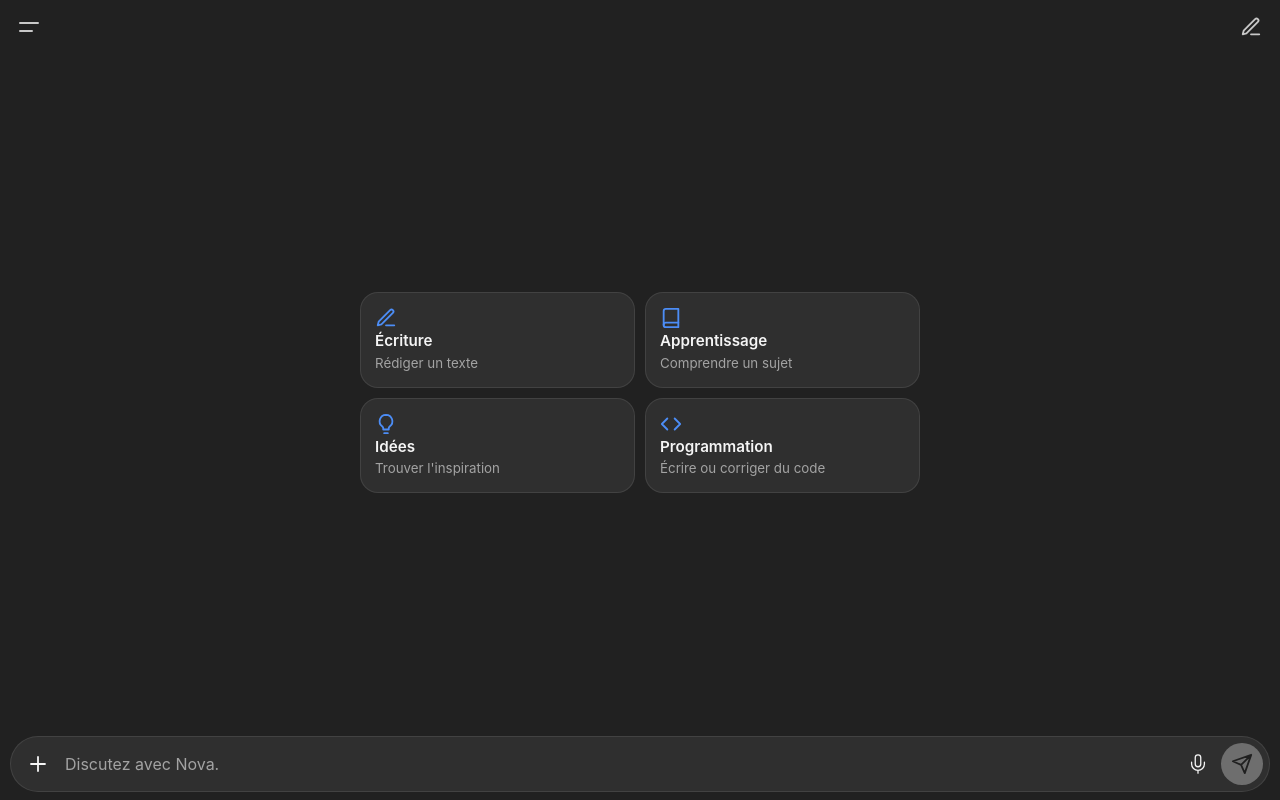
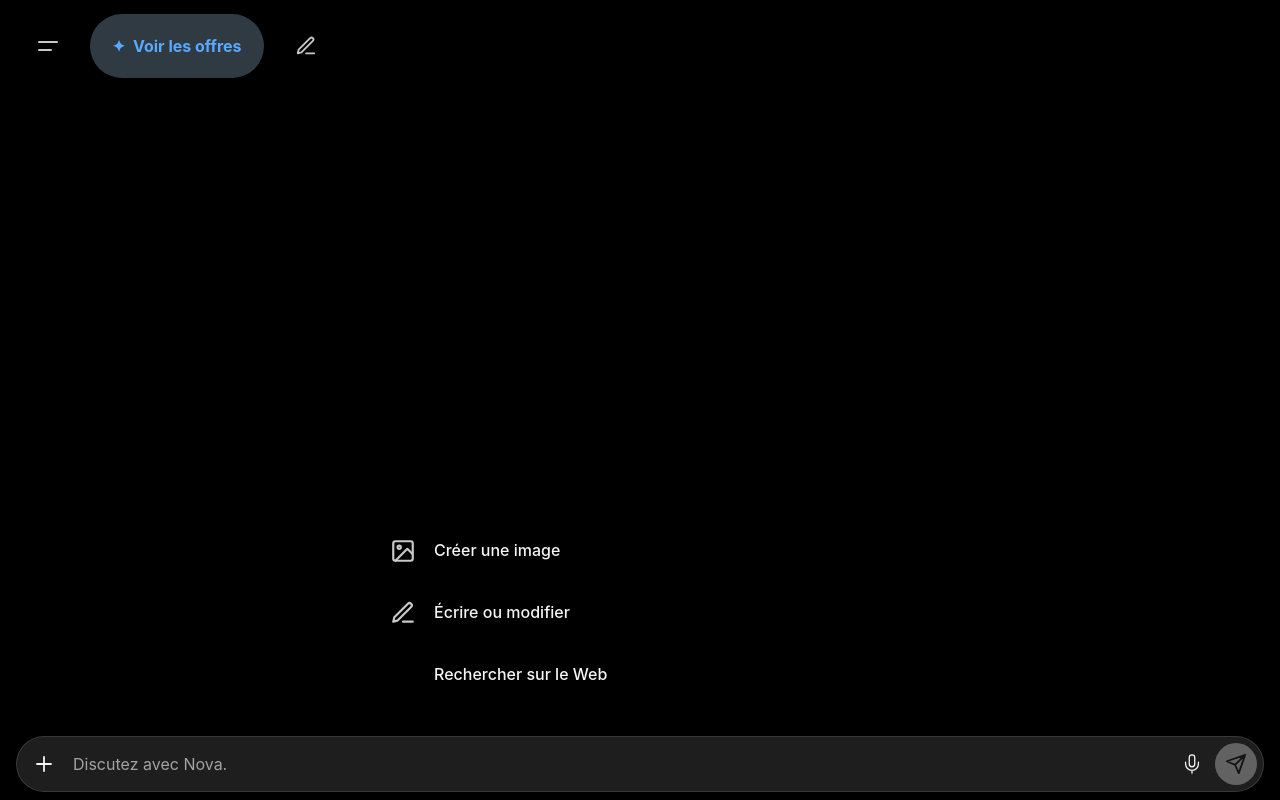
Before and after one commit to limyoun298-ai/Nova-AI, a plain HTML site: page index.html in a window 1280 px wide. Drawn offline with Linux system fonts and the light colour scheme.

Commit message:
Add files via upload

```diff
--- a/index.html
+++ b/index.html
@@ -7,35 +7,36 @@
 <link rel="manifest" href="manifest.json">
 <meta name="theme-color" content="#212121">
 <style>
-:root{--bg:#212121;--side:#181818;--surf:#2f2f2f;--txt:#f5f5f5;--mut:#a3a3a3;--ic:#c8c8c8;--acc:#4C8DF6;--usr:#303030;--usrt:#f5f5f5;--send:#fff;--sendi:#000;--fs:16px;--bd:rgba(255,255,255,.09);--lnk:#6AA3FF}
+:root{--bg:#000000;--side:#111111;--surf:#1e1e1e;--txt:#f5f5f5;--mut:#a3a3a3;--ic:#c8c8c8;--acc:#4C8DF6;--usr:#303030;--usrt:#f5f5f5;--send:#fff;--sendi:#000;--fs:16px;--bd:rgba(255,255,255,.10);--lnk:#6AA3FF}
 [data-mode=light]{--bg:#fff;--side:#f7f7f8;--surf:#f1f1f1;--txt:#111;--mut:#6b7280;--ic:#555;--bd:rgba(0,0,0,.1);--lnk:#2563EB}
 *{box-sizing:border-box;-webkit-tap-highlight-color:transparent}
 html,body{margin:0;height:100%;background:var(--bg);color:var(--txt);font:var(--fs)/1.55 Inter,system-ui,-apple-system,"Segoe UI",Roboto,sans-serif;overflow:hidden;-webkit-font-smoothing:antialiased}
 button{font:inherit;color:inherit;background:none;border:0;cursor:pointer;padding:0}
 svg{display:block}
 input,select{font:inherit;color:var(--txt)}
-#splash{position:fixed;inset:0;z-index:100;display:flex;align-items:center;justify-content:center;background:#212121}
+#splash{position:fixed;inset:0;z-index:100;display:flex;align-items:center;justify-content:center;background:#000}
 #splash .lg{width:84px;height:84px;color:rgba(255,255,255,.86);animation:fin .7s ease both}
 @keyframes fin{from{opacity:0;transform:scale(.94)}to{opacity:1;transform:none}}
 #app{display:none;flex-direction:column;height:100dvh;position:relative}
 #app.on{display:flex}
 #offb{display:none;background:#7f1d1d;color:#fff;text-align:center;font-size:13px;padding:5px}
 #offb.on{display:block}
-header{display:flex;align-items:center;gap:6px;padding:6px 8px;padding-top:max(6px,env(safe-area-inset-top))}
+header{display:flex;align-items:center;gap:10px;padding:14px 16px;padding-top:max(14px,env(safe-area-inset-top));min-height:88px}
 header b{font-size:17px;font-weight:600;flex:1;text-align:center;min-width:0;overflow:hidden;white-space:nowrap;text-overflow:ellipsis}
-.ib0{width:42px;height:42px;border-radius:50%;display:flex;align-items:center;justify-content:center;color:var(--ic);flex:none;transition:background .15s}
+.ib0{width:64px;height:64px;border-radius:50%;display:flex;align-items:center;justify-content:center;color:var(--ic);flex:none;transition:background .15s}
 .ib0:active{background:var(--bd)}
 .ib0.sm{width:34px;height:34px}
+#offers{height:64px;padding:0 22px;border-radius:34px;background:#303a43;color:#58a9ff;font-weight:650;font-size:16px;white-space:nowrap;flex:none}#htitle{display:none!important}
 #cw{flex:1;position:relative;min-height:0;display:flex;flex-direction:column}
 #chat{flex:1;overflow-y:auto;padding:10px 14px;display:flex;flex-direction:column;gap:18px;overscroll-behavior:contain}
 #down{position:absolute;left:50%;bottom:10px;transform:translateX(-50%);width:38px;height:38px;border-radius:50%;background:var(--surf);border:1px solid var(--bd);display:none;align-items:center;justify-content:center;color:var(--txt);box-shadow:0 3px 10px rgba(0,0,0,.4);z-index:5}
 #down.on{display:flex}
-.home{margin:auto;width:100%;max-width:560px;display:flex;flex-direction:column;align-items:center;animation:rise .35s ease both}
+.home{margin:auto auto 8px;width:100%;max-width:560px;display:flex;flex-direction:column;align-items:stretch;justify-content:flex-end;animation:rise .35s ease both;padding:0 18px 8px}
 @keyframes rise{from{opacity:0;transform:translateY(8px)}to{opacity:1;transform:none}}
-.cards{display:grid;grid-template-columns:1fr 1fr;gap:10px;width:100%}
-.card{background:var(--surf);border:1px solid var(--bd);border-radius:18px;padding:14px;text-align:left;transition:transform .12s,opacity .12s}
-.card .ci0{color:var(--acc);margin-bottom:10px}
-.card b{display:block;font-size:.95em;font-weight:600}.card small{color:var(--mut);line-height:1.35;display:block;margin-top:2px}
+.cards{display:flex;flex-direction:column;gap:24px;width:100%;padding:0 10px 12px}
+.card{background:transparent;border:0;border-radius:12px;padding:4px 2px;display:flex;align-items:center;gap:18px;text-align:left;min-height:38px;transition:opacity .12s}
+.card .ci0{color:#c8c8c8;margin:0;flex:none}
+.card b{display:block;font-size:1em;font-weight:500}.card small{display:none}
 .card:active{opacity:.7;transform:scale(.98)}
 .row{display:flex;flex-direction:column;max-width:88%}
 .row.user{align-self:flex-end;align-items:flex-end}
@@ -88,7 +89,7 @@ th{background:rgba(127,127,127,.2)}
 .skel{width:min(70vw,300px);aspect-ratio:1/1;border-radius:14px;margin-top:8px;background:linear-gradient(110deg,rgba(127,127,127,.2) 30%,rgba(255,255,255,.25) 50%,rgba(127,127,127,.2) 70%);background-size:200% 100%;animation:sh 1.6s infinite}
 @keyframes sh{to{background-position:-200% 0}}
 .err .bubble{color:#f87171}
-.composer{margin:4px 10px calc(8px + env(safe-area-inset-bottom));background:var(--surf);border:1px solid var(--bd);border-radius:28px;padding:6px;position:relative}
+.composer{margin:4px 16px calc(8px + env(safe-area-inset-bottom));background:#1e1e1e;border:1px solid rgba(255,255,255,.12);border-radius:32px;padding:6px;position:relative}
 #chips{display:flex;flex-wrap:wrap;gap:6px;padding:4px 8px}
 #chips:empty{display:none}
 .chip{display:flex;align-items:center;gap:5px;font-size:12px;padding:3px 8px;border-radius:14px;background:rgba(76,141,246,.18);color:var(--lnk)}
@@ -97,7 +98,7 @@ th{background:rgba(127,127,127,.2)}
 .chip.th img{width:56px;height:56px;border-radius:10px;object-fit:cover;background:rgba(127,127,127,.3)}
 .chip.th button{position:absolute;top:-4px;right:-4px;width:20px;height:20px;border-radius:50%;background:#000;color:#fff;align-items:center;justify-content:center;border:1px solid #555}
 .inrow{display:flex;align-items:flex-end;gap:2px}
-textarea#inp{flex:1;background:none;border:0;outline:0;color:var(--txt);resize:none;font:inherit;caret-color:#0084FF;max-height:140px;padding:10px 4px;line-height:1.4}
+textarea#inp{flex:1;background:none;border:0;outline:0;color:var(--txt);resize:none;font:inherit;caret-color:#0084FF;max-height:140px;padding:10px 6px;line-height:1.4}
 textarea#inp::placeholder{color:var(--mut)}
 .circ{width:42px;height:42px;border-radius:50%;display:flex;align-items:center;justify-content:center;flex:none}
 #plus,#mic{color:var(--txt)}
@@ -200,7 +201,7 @@ textarea.inp2{min-height:110px;resize:vertical;font:inherit;caret-color:#0084FF}
 #viewer img{max-width:94vw;max-height:72vh;border-radius:10px}
 #viewer .vb{display:flex;gap:16px}
 #viewer .vb button{width:46px;height:46px;border-radius:50%;background:rgba(255,255,255,.15);display:flex;align-items:center;justify-content:center;color:#fff}
-#pause{position:fixed;inset:0;z-index:95;background:#212121;color:#fff;display:none;align-items:center;justify-content:center;padding:28px}
+#pause{position:fixed;inset:0;z-index:95;background:#000;color:#fff;display:none;align-items:center;justify-content:center;padding:28px}
 #pause.on{display:flex}
 #pause .pb{width:100%;max-width:380px;text-align:center}
 #pause .pi{width:84px;height:84px;margin:0 auto 18px;color:#fff}
@@ -222,7 +223,8 @@ textarea.inp2{min-height:110px;resize:vertical;font:inherit;caret-color:#0084FF}
   <div id="offb">Connexion interrompue</div>
   <header>
     <button class="ib0" id="btnMenu" aria-label="Menu"></button>
-    <b id="htitle"></b>
+    <button id="offers" type="button">✦&nbsp; Voir les offres</button>
+    <b id="htitle" aria-hidden="true"></b>
     <button class="ib0" id="btnNew" aria-label="Nouvelle conversation"></button>
   </header>
   <div id="cw"><main id="chat"></main><button id="down" aria-label="Dernier message"></button></div>
@@ -603,16 +605,20 @@ function refreshActions(){
     r.appendChild(el("div","acts",`<button data-a="up" class="${m.fb==="up"?"on":""}" aria-label="J'aime">${ic("up",18)}</button><button data-a="down" class="${m.fb==="down"?"on":""}" aria-label="Je n'aime pas">${ic("down",18)}</button><button data-a="copy" aria-label="Copier">${ic("copy",18)}</button>${last?`<button data-a="regen" aria-label="Régénérer">${ic("refresh",18)}</button>`:""}`));
   });
 }
-/* Accueil minimaliste : uniquement les cartes d'accès (aucun logo, aucun message, aucun historique) */
+/* Accueil NOVA — disposition minimaliste inspirée de la capture de référence */
 function homeEl(){
-  const cards=[["edit",L("Écriture","Writing"),L("Rédiger un texte","Draft a text"),L("Aide-moi à écrire un e-mail professionnel pour ","Help me write a professional email about ")],
-  ["book",L("Apprentissage","Learning"),L("Comprendre un sujet","Understand a topic"),L("Explique-moi simplement ","Explain to me simply ")],
-  ["bulb",L("Idées","Ideas"),L("Trouver l'inspiration","Find inspiration"),L("Donne-moi 10 idées originales pour ","Give me 10 original ideas for ")],
-  ["code",L("Programmation","Coding"),L("Écrire ou corriger du code","Write or fix code"),L("Écris un code pour ","Write code to ")]];
-  const d=el("div","home",`<div class="cards">${cards.map((c,i)=>`<button class="card" data-card="${i}"><span class="ci0">${ic(c[0],22)}</span><b>${esc(c[1])}</b><small>${esc(c[2])}</small></button>`).join("")}</div>`);
+  const cards=[
+    ["img",L("Créer une image","Create an image"),"", "image"],
+    ["edit",L("Écrire ou modifier","Write or edit"),"", "write"],
+    ["web",L("Rechercher sur le Web","Search the Web"),"", "web"]
+  ];
+  const d=el("div","home",`<div class="cards">${cards.map((c,i)=>`<button class="card" data-card="${i}"><span class="ci0">${ic(c[0],26)}</span><b>${esc(c[1])}</b></button>`).join("")}</div>`);
   d.addEventListener("click",e=>{
-    const c=e.target.closest("[data-card]");
-    if(c){inp.value=cards[+c.dataset.card][3];autosize();updSend();inp.focus()}
+    const c=e.target.closest("[data-card]");if(!c)return;
+    const action=cards[+c.dataset.card][3];
+    if(action==="image"){imageMode=true;renderChips();inp.focus();}
+    else if(action==="write"){inp.value="Aide-moi à écrire ou modifier : ";autosize();updSend();inp.focus();}
+    else{inp.value="Recherche sur le Web : ";autosize();updSend();inp.focus();}
   });
   return d;
 }
@@ -1051,6 +1057,7 @@ $("#dpanel").addEventListener("click",async e=>{
 $("#dscrim").addEventListener("click",()=>backOv(drawerClose));
 $("#btnMenu").addEventListener("click",openDrawer);
 $("#btnNew").addEventListener("click",newChat);
+$("#offers").addEventListener("click",()=>toast(L("Les offres NOVA seront bientôt disponibles.","NOVA offers will be available soon.")));
 
 /* ===================== PARAMÈTRES (pages) ===================== */
 function applyAll(){
@@ -1353,37 +1360,15 @@ sendB.addEventListener("click",()=>{busy?stopGen():handleSend()});
 inp.addEventListener("input",()=>{autosize();updSend()});
 inp.addEventListener("focus",()=>setTimeout(()=>{fit();scrollDown()},300));
 
-/* ===================== DÉMARRAGE SÉCURISÉ ===================== */
-// L'ouverture d'IndexedDB ne doit jamais bloquer l'affichage de NOVA.
-(function bootNova(){
-  let finished=false;
-  const reveal=()=>{
-    if(finished)return;
-    finished=true;
-    try{$("#app").classList.add("on");}catch(e){}
-    try{fit();}catch(e){}
-    try{renderAll();}catch(e){console.error("NOVA renderAll:",e);}
-    try{renderChips();}catch(e){}
-    try{updSend();}catch(e){}
-    try{$("#splash").remove();}catch(e){}
-  };
-  // Filet de sécurité : l'interface s'ouvre même si une base locale ne répond pas.
-  const failsafe=setTimeout(reveal,1800);
-  try{
-    try{applyAll();}catch(e){console.error("NOVA applyAll:",e);}
-    try{fit();}catch(e){}
-    try{netState();}catch(e){}
-    // IndexedDB continue de s'initialiser en arrière-plan, sans bloquer l'écran.
-    Promise.resolve(dbp).catch(e=>console.warn("IndexedDB indisponible:",e));
-    setTimeout(()=>{
-      clearTimeout(failsafe);
-      reveal();
-    },250);
-  }catch(e){
-    console.error("NOVA démarrage:",e);
-    clearTimeout(failsafe);
-    reveal();
-  }
+/* ===================== DÉMARRAGE ===================== */
+applyAll();fit();netState();
+(async function start(){
+  const t0=Date.now();
+  try{await dbp}catch(e){}
+  await sleep(Math.max(0,900-(Date.now()-t0)));
+  $("#app").classList.add("on");fit();
+  try{renderAll();renderChips();updSend()}catch(e){console.error(e)}
+  $("#splash").remove();
 })();
 
 })();
```
